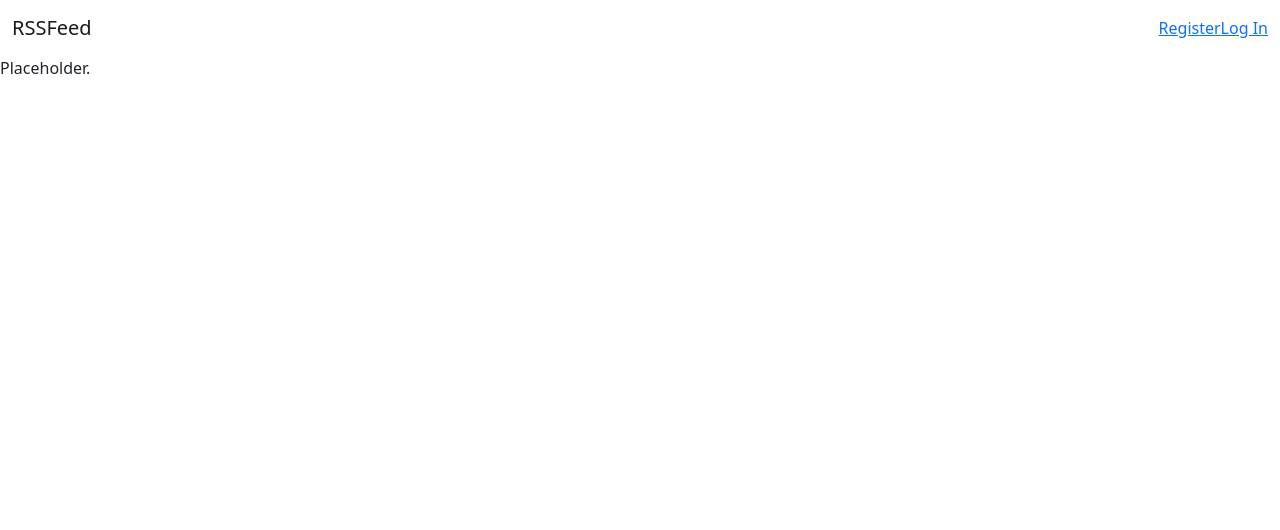
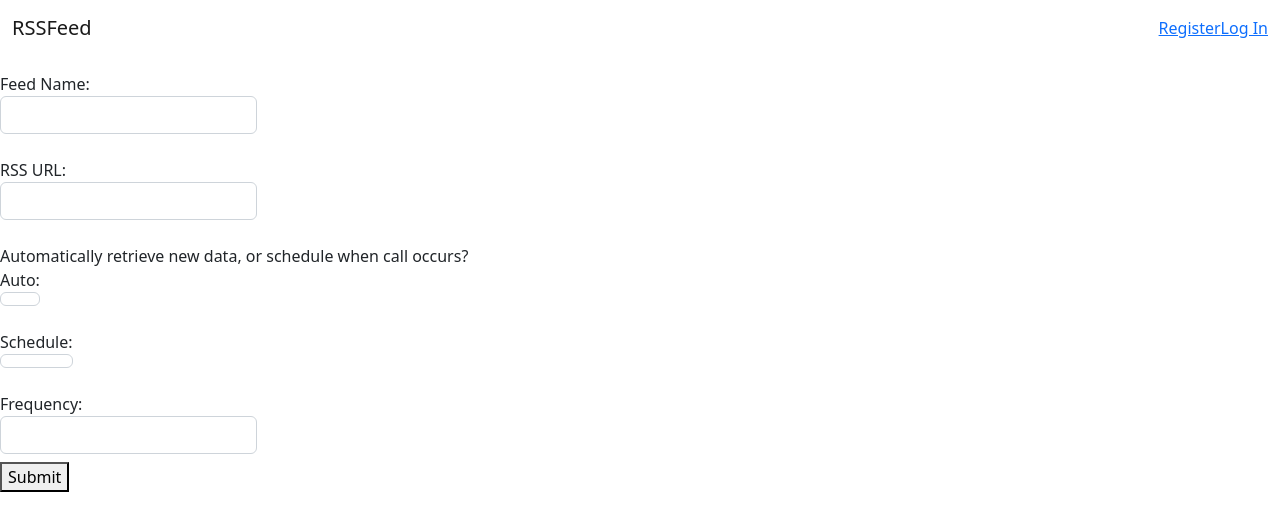
Before and after one commit to technohiker/rssocial, a React (Create React App) app in the folder client/: page / in a window 1280 px wide. Shown: the top 530 px of the page. Built offline with nearby package versions, Linux system fonts and the light colour scheme; no server answers.

Commit message:
Can now receive and parse RSS info.  Also building form for submitting RSS info.

```diff
--- a/client/package.json
+++ b/client/package.json
@@ -23,7 +23,8 @@
     "react-scripts": "5.0.1",
     "reactstrap": "^9.1.5",
     "uuid": "^9.0.0",
-    "web-vitals": "^2.1.4"
+    "web-vitals": "^2.1.4",
+    "x2js": "^3.4.4"
   },
   "devDependencies": {
     "@types/jest": "^27.5.2",
--- a/client/src/components/Homepage/Homepage.tsx
+++ b/client/src/components/Homepage/Homepage.tsx
@@ -1,14 +1,48 @@
 import "./Homepage.css";
-import { useState } from "react";
+import { useState, useEffect } from "react";
+import { RSSCall } from "../../helpers/Callers/RSSCall";
+import { RSSForm } from "../RSSForm/RSSForm";
 
 export function Homepage({ callRSS }: IHomepageProps) {
-  const [rss, setRSS] = useState(
-    callRSS("https://patch.com/feeds/aol/new-jersey/oakland")
-  );
-  // callRSS("https://patch.com/feeds/aol/new-jersey/oakland");
-  return <p>Placeholder.</p>;
+  const [rss, setRSS] = useState<any>(defaultRSS);
+  const [isLoading, setLoading] = useState(true);
+
+  useEffect(() => {
+    makeCall();
+  }, []);
+
+  const makeCall = async () => {
+    setLoading(true);
+    setRSS(
+      await RSSCall.callRSS("https://patch.com/feeds/aol/new-jersey/oakland")
+    );
+    setLoading(false);
+    console.log({ rss });
+  };
+
+  if (isLoading) {
+    return <p>{"Not available yet."}</p>;
+  } else {
+    return <RSSForm onSubmission={rssFormSubmit} />;
+  }
 }
+
+const rssFormSubmit = async (
+  username: string,
+  password: string,
+  email: string
+) => {
+  return await setTimeout(() => {
+    console.log("Timer go!");
+  }, 2000);
+};
 
 interface IHomepageProps {
   callRSS: (url: string) => void;
 }
+
+const defaultRSS = {
+  rss: {
+    _version: 0,
+  },
+};
--- a/client/src/components/RSSForm/RSSForm.tsx
+++ b/client/src/components/RSSForm/RSSForm.tsx
@@ -38,6 +38,27 @@ export function RSSForm({ onSubmission }: IRSSFormProps) {
             type={"text"}
             placeholder={""}
           />
+          <label>
+            Automatically retrieve new data, or schedule when call occurs?
+          </label>
+          <FieldInput
+            name="frequency"
+            className="mb-3"
+            validation={required}
+            label={"Auto:"}
+            type={"radio"}
+            value="auto"
+          />
+          <FieldInput
+            name="frequency"
+            className="mb-3"
+            validation={required}
+            label={"Schedule:"}
+            type={"radio"}
+            value="schedule"
+          />
+
+          <FieldInput name="frequencyField" label="Frequency:" type="number" />
           <button type="submit" disabled={submitting}>
             Submit
           </button>
--- a/client/src/helpers/Callers/RSSCall.ts
+++ b/client/src/helpers/Callers/RSSCall.ts
@@ -1,4 +1,5 @@
 import axios from "axios";
+import X2JS from "x2js";
 
 /** Receives RSS info and returns parsed XML. */
 export class RSSCall {
@@ -7,20 +8,21 @@ export class RSSCall {
     this.url = url;
   }
 
-  getRSS() {
-    //Call RSS.
+  static parseXML(xml: string) {
+    const x2js = new X2JS();
+    let json = x2js.xml2js(xml);
+    return json;
   }
-
-  parseXML() {
-    //Either parse XML that comes in, or use library that converts XML to JSON.
-  }
-
+  /** Receives a URL and calls it. */
   static async callRSS(url: string) {
-    const response = await fetch(url);
-    const decoded = new window.DOMParser().parseFromString(
-      await response.text(),
-      "text/xml"
-    );
-    return decoded;
+    try {
+      let response = await axios.get(url);
+      return this.parseXML(response.data);
+      // return response;
+    } catch (e: any) {
+      console.log(e);
+      return e;
+    }
+    //Should I do any checking to see if the URL string will lead to an RSS feed?
   }
 }
--- a/client/src/helpers/FormFields/FieldInput.tsx
+++ b/client/src/helpers/FormFields/FieldInput.tsx
@@ -1,4 +1,4 @@
-import { Field, FieldInputProps } from "react-final-form";
+import { Field, FieldProps } from "react-final-form";
 import { Card, CardBody } from "reactstrap";
 
 /** Premade field for Input type in React Final Form. */
@@ -9,9 +9,10 @@ export function FieldInput({
   label,
   type,
   placeholder,
+  value,
 }: IFieldInputProps) {
   return (
-    <Field name={name} validate={validation} component="input">
+    <Field name={name} validate={validation} component="input" value={value}>
       {({ input, meta }) => (
         <div className={className}>
           <label className="form-label">
@@ -37,4 +38,5 @@ interface IFieldInputProps {
   label: string;
   type: React.HTMLInputTypeAttribute;
   placeholder?: string;
+  value?: any;
 }
```
Also changed, not shown: 1 other file (tests, documents, lock files or other folders).
